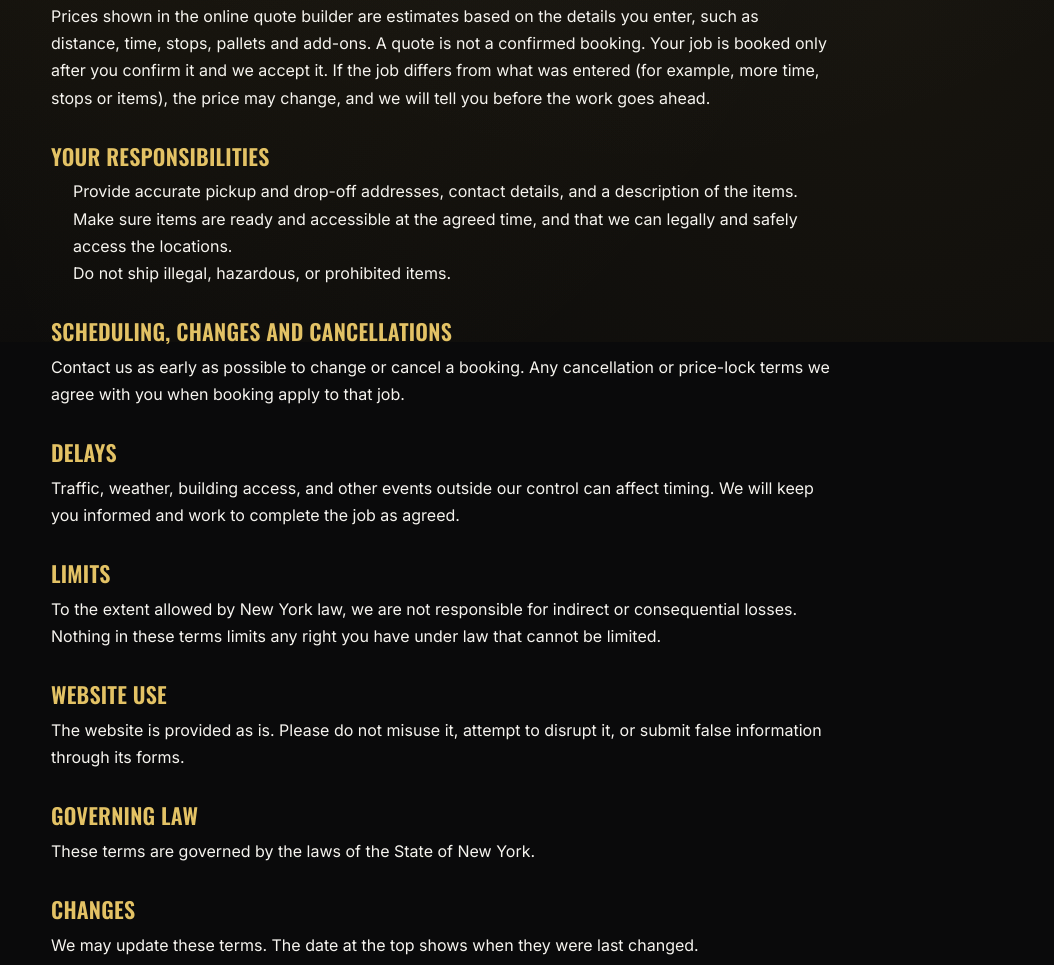
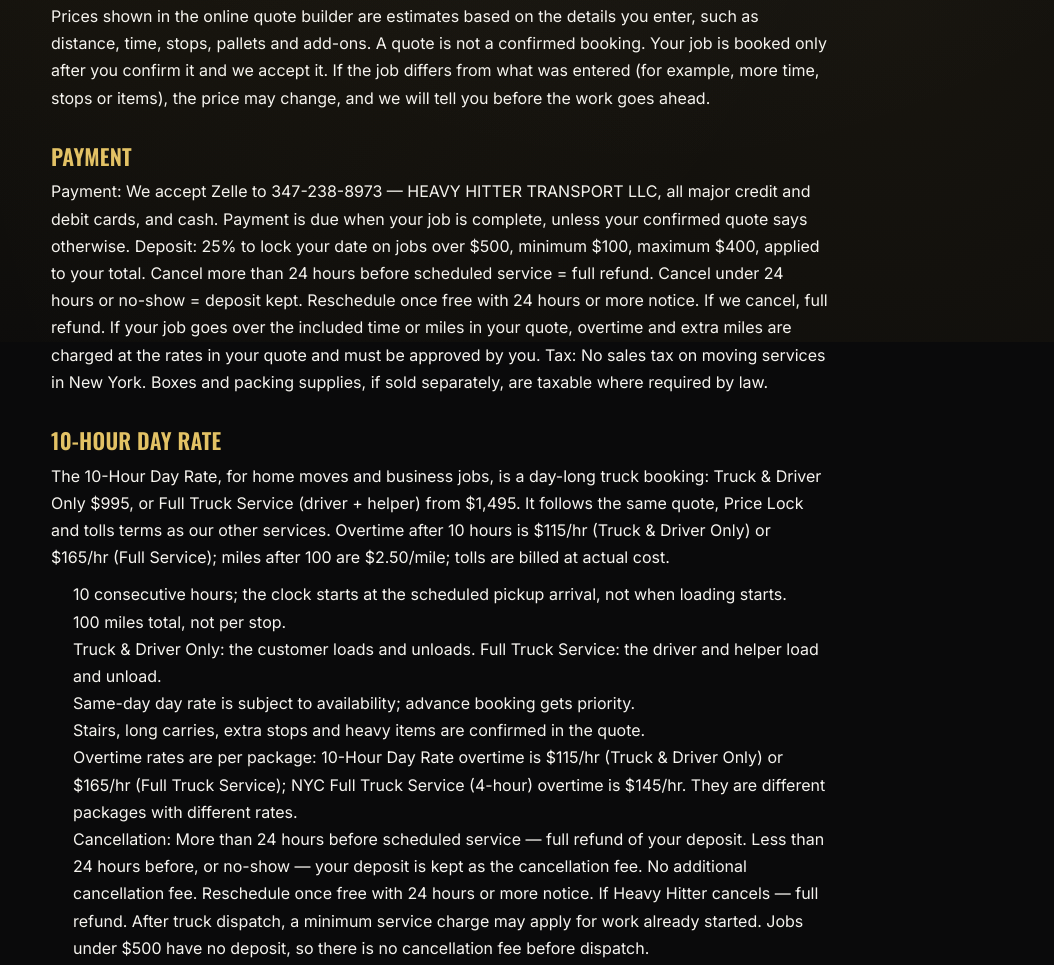
Before and after one commit to c4319454/heavy-hitter-transport, a plain HTML site: page terms.html in a window 1280 px wide. Shown: the part 538-1503 px from the top of the page, without its empty margins (199-1253 px from the left). Drawn offline with nearby package versions, Linux system fonts and the light colour scheme.

Commit message:
Release 2026-11-13: terms.html

```diff
--- a/terms.html
+++ b/terms.html
@@ -39,6 +39,19 @@
 <p>We provide box truck transportation, including pallet and freight delivery, commercial delivery, and moving jobs, within New York. Service availability, areas and timing are confirmed when we confirm your booking.</p>
 <h2>Quotes and pricing</h2>
 <p>Prices shown in the online quote builder are estimates based on the details you enter, such as distance, time, stops, pallets and add-ons. A quote is not a confirmed booking. Your job is booked only after you confirm it and we accept it. If the job differs from what was entered (for example, more time, stops or items), the price may change, and we will tell you before the work goes ahead.</p>
+<h2>Payment</h2>
+<p>Payment: We accept Zelle to 347-238-8973 &mdash; HEAVY HITTER TRANSPORT LLC, all major credit and debit cards, and cash. Payment is due when your job is complete, unless your confirmed quote says otherwise. Deposit: 25% to lock your date on jobs over $500, minimum $100, maximum $400, applied to your total. Cancel more than 24 hours before scheduled service = full refund. Cancel under 24 hours or no-show = deposit kept. Reschedule once free with 24 hours or more notice. If we cancel, full refund. If your job goes over the included time or miles in your quote, overtime and extra miles are charged at the rates in your quote and must be approved by you. Tax: No sales tax on moving services in New York. Boxes and packing supplies, if sold separately, are taxable where required by law.</p>
+<h2>10-Hour Day Rate</h2>
+<p>The 10-Hour Day Rate, for home moves and business jobs, is a day-long truck booking: Truck &amp; Driver Only $995, or Full Truck Service (driver + helper) from $1,495. It follows the same quote, Price Lock and tolls terms as our other services. Overtime after 10 hours is $115/hr (Truck &amp; Driver Only) or $165/hr (Full Service); miles after 100 are $2.50/mile; tolls are billed at actual cost.</p>
+<ul>
+<li>10 consecutive hours; the clock starts at the scheduled pickup arrival, not when loading starts.</li>
+<li>100 miles total, not per stop.</li>
+<li>Truck &amp; Driver Only: the customer loads and unloads. Full Truck Service: the driver and helper load and unload.</li>
+<li>Same-day day rate is subject to availability; advance booking gets priority.</li>
+<li>Stairs, long carries, extra stops and heavy items are confirmed in the quote.</li>
+<li>Overtime rates are per package: 10-Hour Day Rate overtime is $115/hr (Truck &amp; Driver Only) or $165/hr (Full Truck Service); NYC Full Truck Service (4-hour) overtime is $145/hr. They are different packages with different rates.</li>
+<li id="cancellation">Cancellation: More than 24 hours before scheduled service — full refund of your deposit. Less than 24 hours before, or no-show — your deposit is kept as the cancellation fee. No additional cancellation fee. Reschedule once free with 24 hours or more notice. If Heavy Hitter cancels — full refund. After truck dispatch, a minimum service charge may apply for work already started. Jobs under $500 have no deposit, so there is no cancellation fee before dispatch.</li>
+</ul>
 <h2>Your responsibilities</h2>
 <ul>
 <li>Provide accurate pickup and drop-off addresses, contact details, and a description of the items.</li>
```
